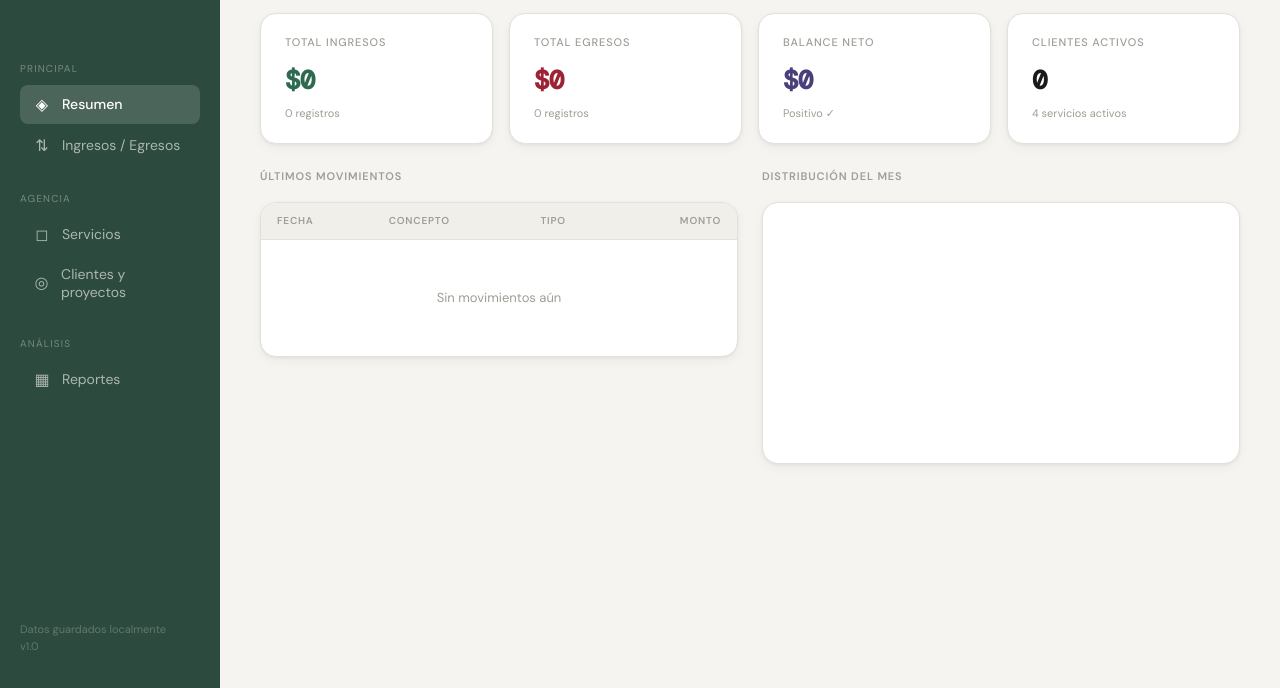
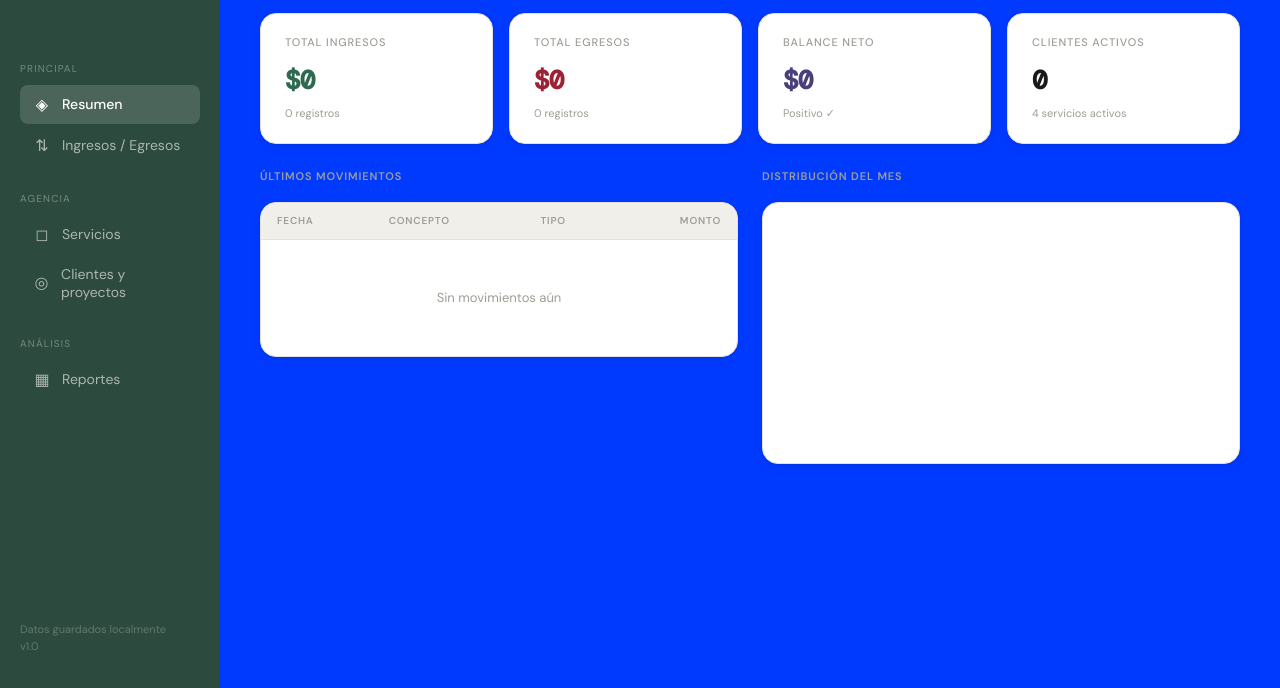
Before and after one commit to holarumoragencia/agencia-finanzas, a plain HTML site: page index.html in a window 1280 px wide. Shown: the part 112-800 px from the top of the page. Drawn offline with nearby package versions, Linux system fonts and the light colour scheme.

Commit message:
Update index 2.html

```diff
--- a/index.html
+++ b/index.html
@@ -10,7 +10,7 @@
   *, *::before, *::after { box-sizing: border-box; margin: 0; padding: 0; }
 
   :root {
-    --bg: #f5f4f0;
+    --bg: #003afe;
     --surface: #ffffff;
     --surface2: #f0efe9;
     --border: #e2e1da;
```
